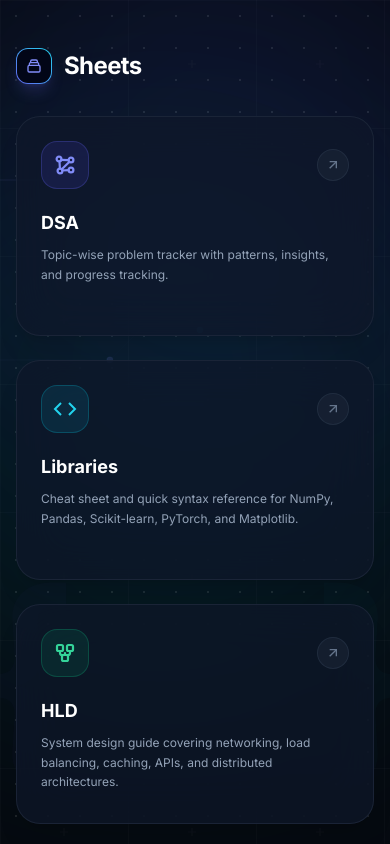
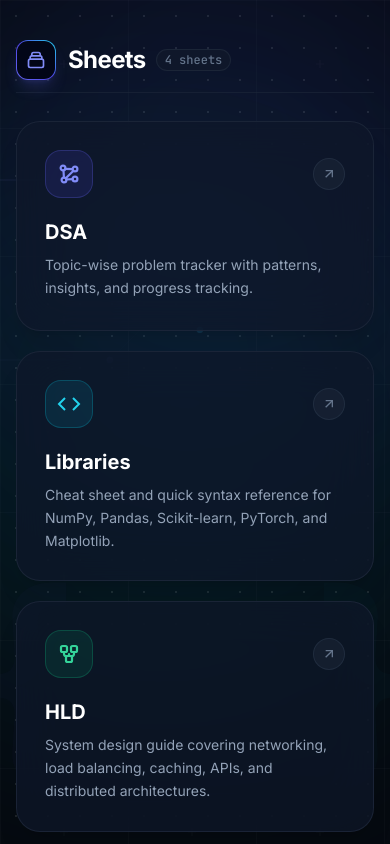
Before and after one commit to Mveen3/Sheets, a plain HTML site: page index.html in a window 390 px wide. Shown: the top 844 px of the page. Drawn offline with nearby package versions, Linux system fonts and the light colour scheme.

Commit message:
Update layout: 2x2 responsive grid with balanced viewport centering

```diff
--- a/index.html
+++ b/index.html
@@ -54,7 +54,7 @@
     }
   </style>
 </head>
-<body class="antialiased selection:bg-indigo-500 selection:text-white flex flex-col justify-start py-12 sm:py-16 px-4 sm:px-6 lg:px-8 relative bg-dev-pattern">
+<body class="antialiased selection:bg-indigo-500 selection:text-white min-h-screen flex flex-col justify-center py-10 sm:py-16 px-4 sm:px-6 lg:px-8 relative bg-dev-pattern">
 
   <!-- ========================================================================= -->
   <!-- DEVELOPER GRAPHICS & AMBIENT GRAFFITI BACKGROUND (Non-intrusive, subtle) -->
@@ -142,32 +142,35 @@
   </div>
 
   <!-- ========================================================================= -->
-  <!-- FOREGROUND CONTENT CONTAINER                                              -->
+  <!-- FOREGROUND CONTENT CONTAINER (Vertically & Horizontally Balanced)        -->
   <!-- ========================================================================= -->
-  <div class="w-full max-w-5xl mx-auto space-y-8 relative z-10">
+  <div class="w-full max-w-4xl mx-auto space-y-7 relative z-10 my-auto">
 
-    <!-- Header: Minimal & Clean -->
-    <header class="flex items-center gap-3">
-      <div class="w-9 h-9 rounded-xl bg-gradient-to-tr from-indigo-500 to-cyan-400 p-[1px] shadow-lg shadow-indigo-500/20">
-        <div class="w-full h-full bg-slate-950 rounded-[11px] flex items-center justify-center text-indigo-400">
-          <svg class="w-4 h-4" fill="none" stroke="currentColor" stroke-width="2" viewBox="0 0 24 24">
-            <path stroke-linecap="round" stroke-linejoin="round" d="M19 11H5m14 0a2 2 0 012 2v6a2 2 0 01-2 2H5a2 2 0 01-2-2v-6a2 2 0 012-2m14 0V9a2 2 0 00-2-2M5 11V9a2 2 0 012-2m0 0V5a2 2 0 012-2h6a2 2 0 012 2v2M7 7h10" />
-          </svg>
+    <!-- Header: Minimal & Balanced -->
+    <header class="flex items-center justify-between pb-3 border-b border-slate-800/60">
+      <div class="flex items-center gap-3">
+        <div class="w-10 h-10 rounded-xl bg-gradient-to-tr from-indigo-500 via-indigo-600 to-cyan-400 p-[1px] shadow-lg shadow-indigo-500/20">
+          <div class="w-full h-full bg-slate-950 rounded-[11px] flex items-center justify-center text-indigo-400">
+            <svg class="w-5 h-5" fill="none" stroke="currentColor" stroke-width="2" viewBox="0 0 24 24">
+              <path stroke-linecap="round" stroke-linejoin="round" d="M19 11H5m14 0a2 2 0 012 2v6a2 2 0 01-2 2H5a2 2 0 01-2-2v-6a2 2 0 012-2m14 0V9a2 2 0 00-2-2M5 11V9a2 2 0 012-2m0 0V5a2 2 0 012-2h6a2 2 0 012 2v2M7 7h10" />
+            </svg>
+          </div>
+        </div>
+        <div class="flex items-center gap-2.5">
+          <h1 class="text-2xl font-bold tracking-tight text-white">Sheets</h1>
+          <span class="text-xs font-mono font-medium text-slate-500 px-2 py-0.5 rounded-full bg-slate-900 border border-slate-800/80">4 sheets</span>
         </div>
       </div>
-      <h1 class="text-2xl font-bold tracking-tight text-white flex items-center gap-2">
-        Sheets
-        <span class="text-xs font-mono font-normal text-slate-500 hidden sm:inline">~/workspace</span>
-      </h1>
+      <span class="text-xs font-mono text-slate-500 hidden sm:inline">~/workspace</span>
     </header>
 
-    <!-- Sheets Grid (Square Box Cards) -->
-    <div class="grid grid-cols-1 sm:grid-cols-2 lg:grid-cols-2 xl:grid-cols-4 gap-6">
+    <!-- Sheets Grid (Responsive 2x2 Grid that Fills the Viewport Gracefully) -->
+    <div class="grid grid-cols-1 md:grid-cols-2 gap-5 sm:gap-6">
 
       <!-- Sheet Box 1: DSA -->
       <a
         href="./dsa.html"
-        class="sheet-box group flex flex-col justify-between p-6 sm:p-7 rounded-3xl bg-slate-900/70 hover:bg-slate-900/95 border border-slate-800/80 hover:border-indigo-500/50 backdrop-blur-xl shadow-xl hover:shadow-[0_0_35px_-5px_rgba(99,102,241,0.28)] min-h-[220px]"
+        class="sheet-box group flex flex-col justify-between p-7 sm:p-8 rounded-3xl bg-slate-900/70 hover:bg-slate-900/95 border border-slate-800/80 hover:border-indigo-500/50 backdrop-blur-xl shadow-xl hover:shadow-[0_0_35px_-5px_rgba(99,102,241,0.28)] min-h-[210px]"
       >
         <div>
           <!-- Icon & Corner Arrow -->
@@ -192,12 +195,12 @@
           </div>
 
           <!-- Title -->
-          <h2 class="text-lg font-bold text-white group-hover:text-indigo-300 transition-colors">
+          <h2 class="text-xl font-bold text-white group-hover:text-indigo-300 transition-colors">
             DSA
           </h2>
 
           <!-- One-line Description -->
-          <p class="text-xs text-slate-400 mt-2 leading-relaxed">
+          <p class="text-sm text-slate-400 mt-2 leading-relaxed">
             Topic-wise problem tracker with patterns, insights, and progress tracking.
           </p>
         </div>
@@ -206,7 +209,7 @@
       <!-- Sheet Box 2: Libraries -->
       <a
         href="./libraries.html"
-        class="sheet-box group flex flex-col justify-between p-6 sm:p-7 rounded-3xl bg-slate-900/70 hover:bg-slate-900/95 border border-slate-800/80 hover:border-cyan-500/50 backdrop-blur-xl shadow-xl hover:shadow-[0_0_35px_-5px_rgba(56,189,248,0.28)] min-h-[220px]"
+        class="sheet-box group flex flex-col justify-between p-7 sm:p-8 rounded-3xl bg-slate-900/70 hover:bg-slate-900/95 border border-slate-800/80 hover:border-cyan-500/50 backdrop-blur-xl shadow-xl hover:shadow-[0_0_35px_-5px_rgba(56,189,248,0.28)] min-h-[210px]"
       >
         <div>
           <!-- Icon & Corner Arrow -->
@@ -228,12 +231,12 @@
           </div>
 
           <!-- Title -->
-          <h2 class="text-lg font-bold text-white group-hover:text-cyan-300 transition-colors">
+          <h2 class="text-xl font-bold text-white group-hover:text-cyan-300 transition-colors">
             Libraries
           </h2>
 
           <!-- One-line Description -->
-          <p class="text-xs text-slate-400 mt-2 leading-relaxed">
+          <p class="text-sm text-slate-400 mt-2 leading-relaxed">
             Cheat sheet and quick syntax reference for NumPy, Pandas, Scikit-learn, PyTorch, and Matplotlib.
           </p>
         </div>
@@ -242,7 +245,7 @@
       <!-- Sheet Box 3: HLD -->
       <a
         href="./hld.html"
-        class="sheet-box group flex flex-col justify-between p-6 sm:p-7 rounded-3xl bg-slate-900/70 hover:bg-slate-900/95 border border-slate-800/80 hover:border-emerald-500/50 backdrop-blur-xl shadow-xl hover:shadow-[0_0_35px_-5px_rgba(16,185,129,0.28)] min-h-[220px]"
+        class="sheet-box group flex flex-col justify-between p-7 sm:p-8 rounded-3xl bg-slate-900/70 hover:bg-slate-900/95 border border-slate-800/80 hover:border-emerald-500/50 backdrop-blur-xl shadow-xl hover:shadow-[0_0_35px_-5px_rgba(16,185,129,0.28)] min-h-[210px]"
       >
         <div>
           <!-- Icon & Corner Arrow -->
@@ -266,12 +269,12 @@
           </div>
 
           <!-- Title -->
-          <h2 class="text-lg font-bold text-white group-hover:text-emerald-300 transition-colors">
+          <h2 class="text-xl font-bold text-white group-hover:text-emerald-300 transition-colors">
             HLD
           </h2>
 
           <!-- One-line Description -->
-          <p class="text-xs text-slate-400 mt-2 leading-relaxed">
+          <p class="text-sm text-slate-400 mt-2 leading-relaxed">
             System design guide covering networking, load balancing, caching, APIs, and distributed architectures.
           </p>
         </div>
@@ -280,7 +283,7 @@
       <!-- Sheet Box 4: Python OOP -->
       <a
         href="./python_oops.html"
-        class="sheet-box group flex flex-col justify-between p-6 sm:p-7 rounded-3xl bg-slate-900/70 hover:bg-slate-900/95 border border-slate-800/80 hover:border-amber-500/50 backdrop-blur-xl shadow-xl hover:shadow-[0_0_35px_-5px_rgba(245,158,11,0.28)] min-h-[220px]"
+        class="sheet-box group flex flex-col justify-between p-7 sm:p-8 rounded-3xl bg-slate-900/70 hover:bg-slate-900/95 border border-slate-800/80 hover:border-amber-500/50 backdrop-blur-xl shadow-xl hover:shadow-[0_0_35px_-5px_rgba(245,158,11,0.28)] min-h-[210px]"
       >
         <div>
           <!-- Icon & Corner Arrow -->
@@ -301,12 +304,12 @@
           </div>
 
           <!-- Title -->
-          <h2 class="text-lg font-bold text-white group-hover:text-amber-300 transition-colors">
+          <h2 class="text-xl font-bold text-white group-hover:text-amber-300 transition-colors">
             Python OOP
           </h2>
 
           <!-- One-line Description -->
-          <p class="text-xs text-slate-400 mt-2 leading-relaxed">
+          <p class="text-sm text-slate-400 mt-2 leading-relaxed">
             Complete OOP guide covering classes, dunder methods, encapsulation, inheritance, and patterns.
           </p>
         </div>
@@ -315,10 +318,10 @@
       <!--
         ========================================================================
         HOW TO ADD A NEW SHEET LATER:
-        To add a 4th, 5th, or Nth sheet, simply duplicate one of the <a> tags
+        To add a 5th, 6th, or Nth sheet, simply duplicate one of the <a> tags
         above and change:
           1. href="./your-sheet.html"
-          2. Icon SVG & hover color (e.g. amber, rose, violet)
+          2. Icon SVG & hover color (e.g. violet, rose, teal)
           3. Title
           4. One-line description
         ========================================================================
```
